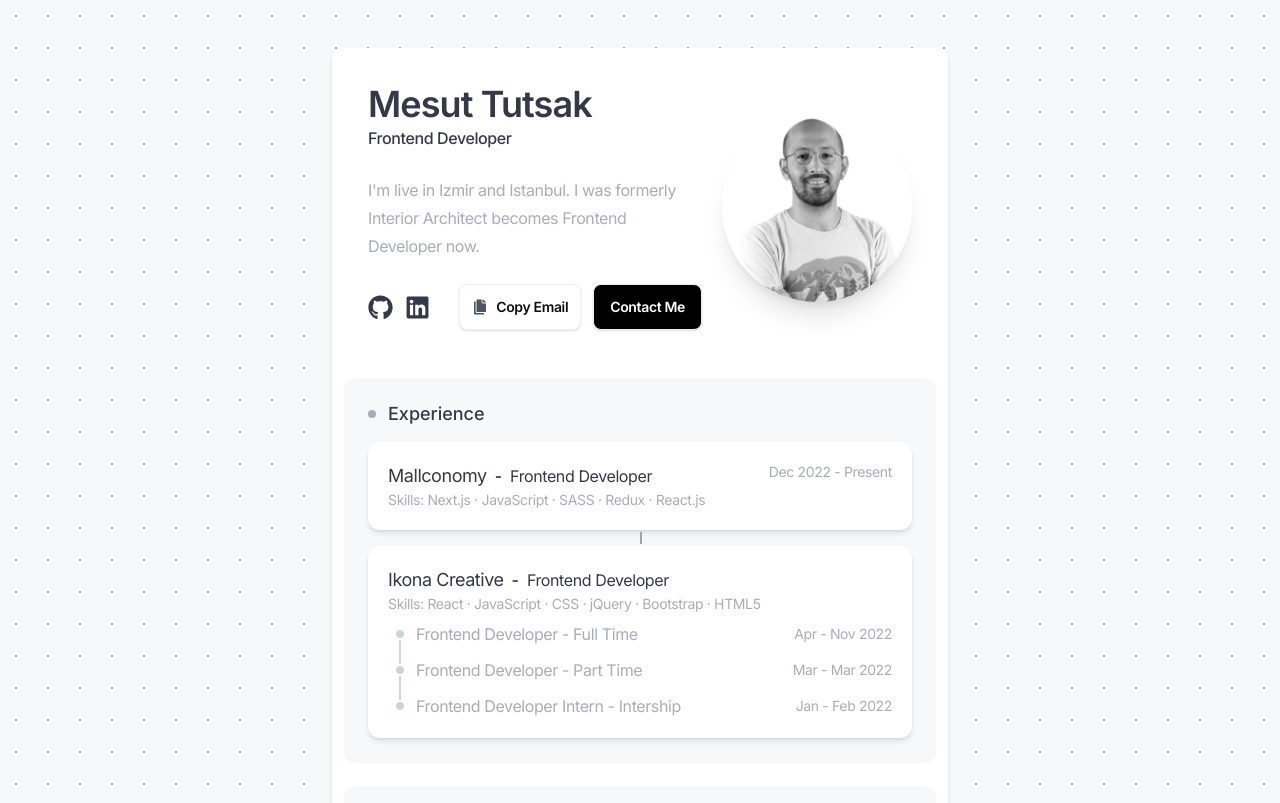
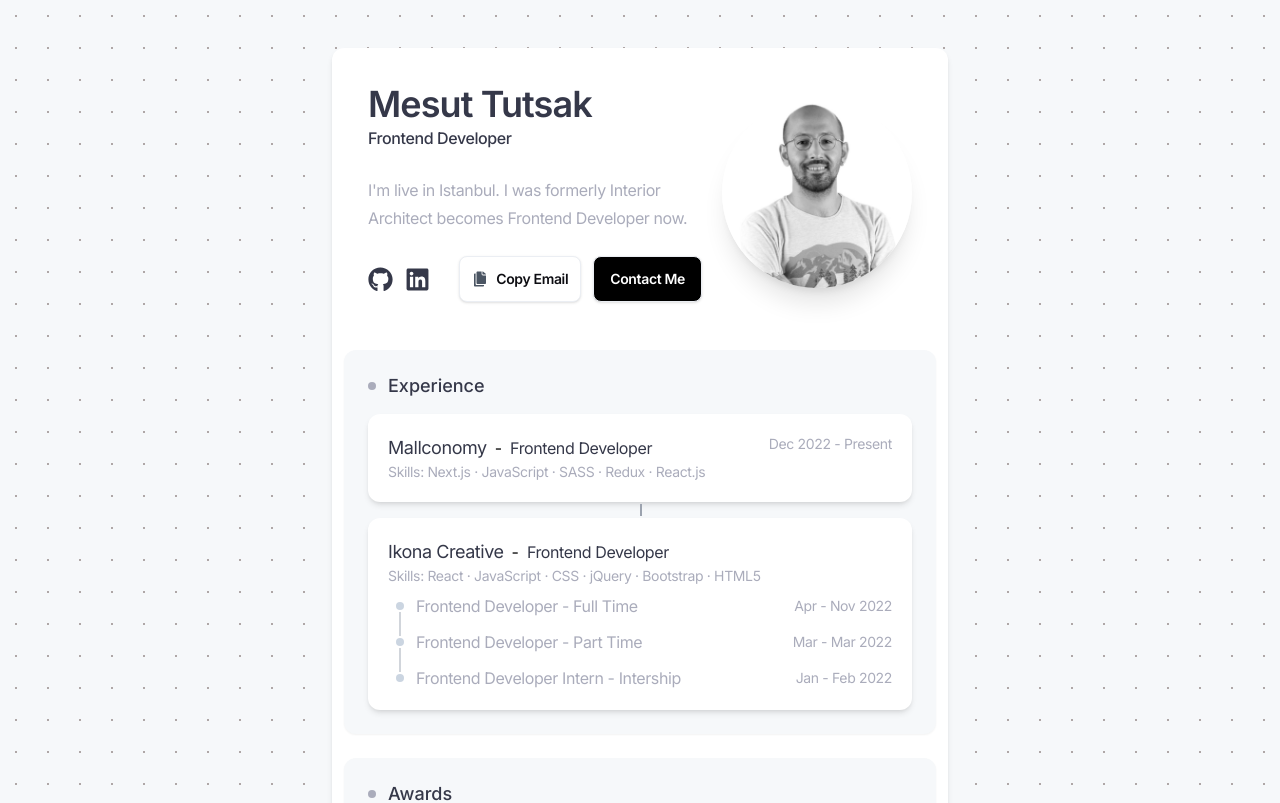
Before and after one commit to mesuttutsak/my-website, a Next.js app: page / in a window 1280 px wide. Shown: the top 803 px of the page. Built offline with nearby package versions, Linux system fonts and the light colour scheme.

Commit message:
about text'i değiştirildi

```diff
--- a/src/components/HomePage/About/index.tsx
+++ b/src/components/HomePage/About/index.tsx
@@ -43,7 +43,7 @@ const About = () => {
 
           <div className="middle">
             <Text>
-              I&apos;m live in Izmir and Istanbul. I was formerly Interior Architect becomes Frontend Developer now.
+              I&apos;m live in Istanbul. I was formerly Interior Architect becomes Frontend Developer now.
             </Text>
           </div>
 
```
